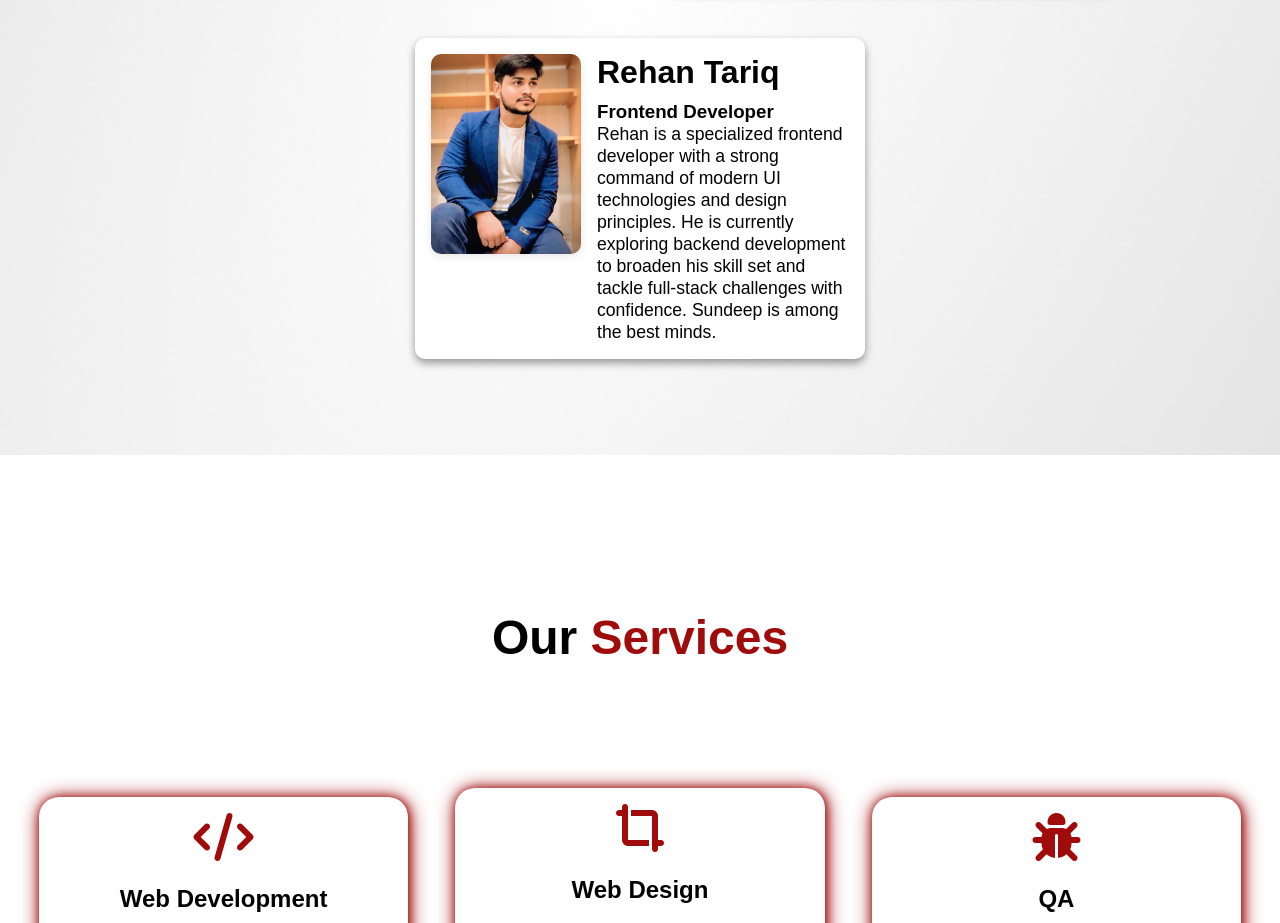
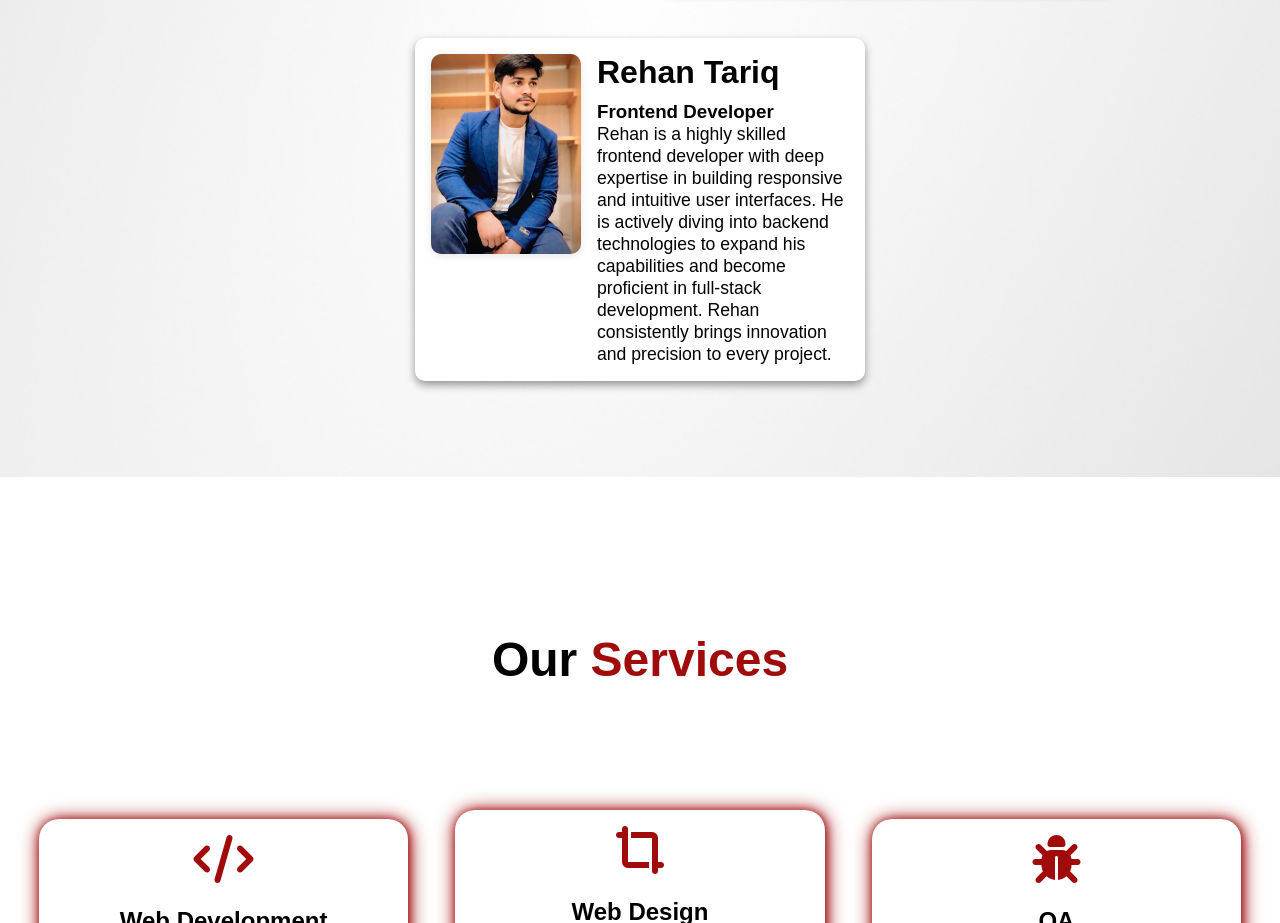
Before and after one commit to aligoharcodepulse/Webdev-Portfolio, a plain HTML site: page index.html in a window 1280 px wide. Shown: the part 2300-3223 px from the top of the page. Drawn offline with Linux system fonts and the light colour scheme.

Commit message:
changes in rehan info

```diff
--- a/index.html
+++ b/index.html
@@ -139,11 +139,12 @@
                     <div>
                         <h4>Rehan Tariq</h4>
                         <h3>Frontend Developer</h3>
-                        <p>Rehan is a specialized frontend developer with a strong
-                        command of modern UI technologies and design principles. He is
-                        currently exploring backend development to broaden his skill
-                        set and tackle full-stack challenges with confidence.
-                        Sundeep is among the best minds.</p>
+                        <p>Rehan is a highly skilled frontend developer with deep expertise
+                        in building responsive and intuitive user interfaces. He is actively
+                        diving into backend technologies to expand his capabilities and become
+                        proficient in full-stack development. Rehan consistently brings innovation and precision to every project.
+
+</p>
                     </div>
 
                     <!-- <div class="btn-box">
```
